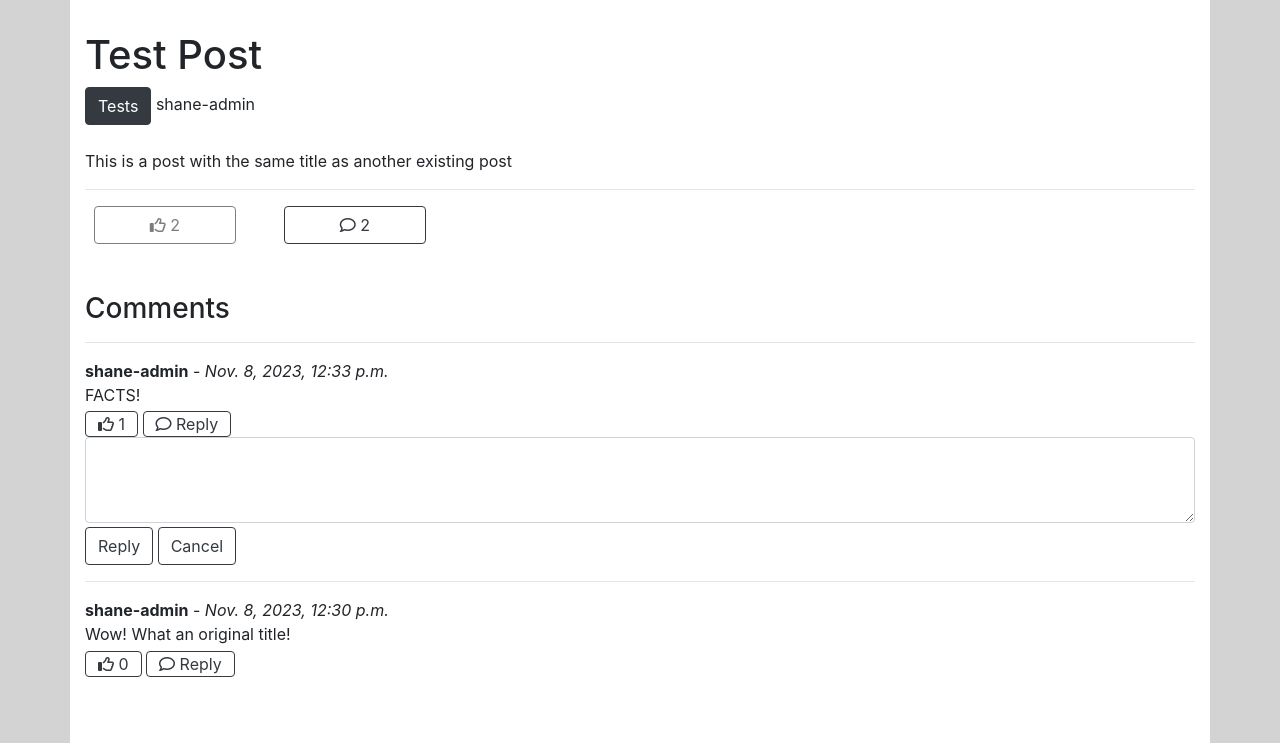
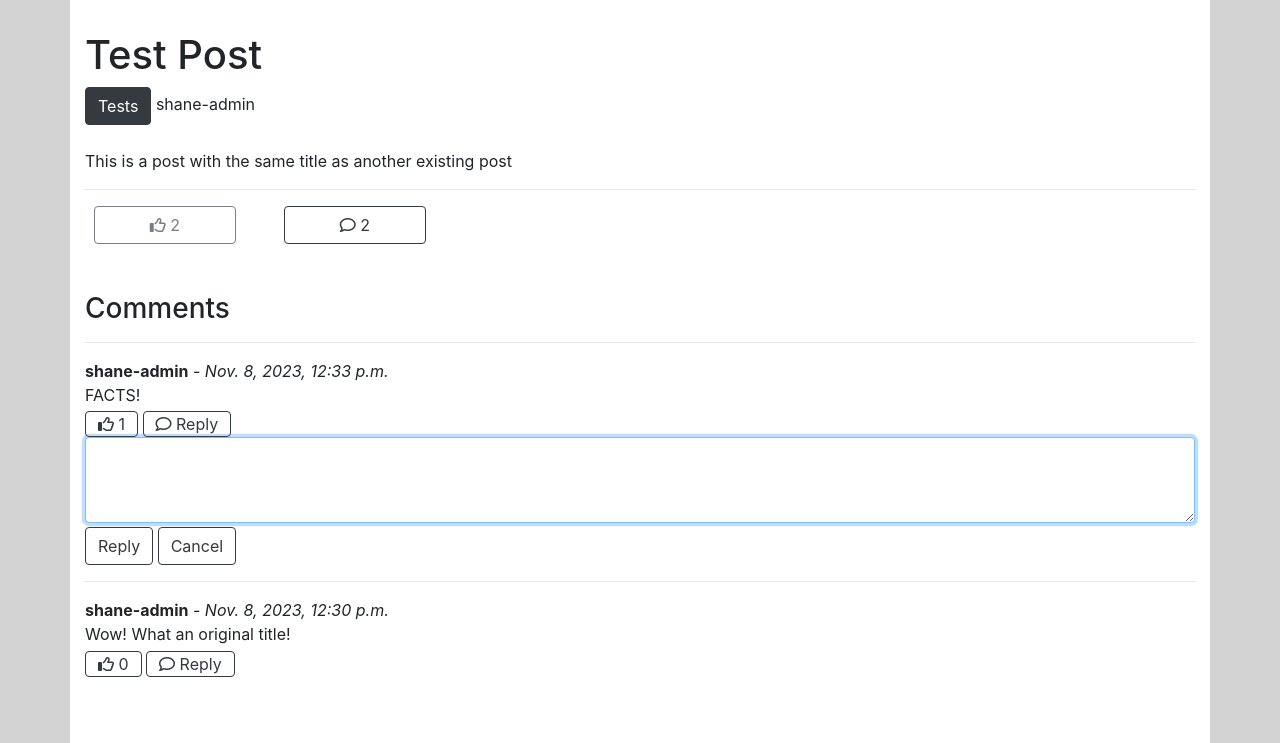
Before and after one commit to ShaneByrne0963/conversate-dot-com, a Django app: a page that uses templates/base.html in a window 1280 px wide, after a click on "Reply". Shown: the part 57-800 px from the top of the page. Run offline with Django 3.2, Linux system fonts and the light colour scheme; data comes from the database, SQL or seed files in the repository; both versions use the stored data as it was after the commit; some libraries are stand-ins or nearby versions.

Commit message:
Update reply button to focus on text area when clicked

```diff
--- a/forum/views.py
+++ b/forum/views.py
@@ -109,11 +109,17 @@ class SendComment(View):
     def post(self, request, slug):
         post = get_object_or_404(Post, slug=slug)
         comment_text = request.POST.get('content')
+        reply_id = int(request.POST.get('reply'))
+        reply_to = None
+
+        if reply_id is not None:
+            reply_to = get_object_or_404(Comment, id=reply_id)
 
         Comment.objects.create(
             post=post,
             content=comment_text,
-            posted_by=request.user
+            posted_by=request.user,
+            reply_to=reply_to
         )
         return HttpResponseRedirect(reverse('view_post', args=[slug]))
 
--- /dev/null
+++ b/static/js/comments.js
@@ -0,0 +1,4 @@
+// Focus on the reply text area when it is expanded
+$('.reply-collapse').on('shown.bs.collapse', (event) => {
+    event.target.getElementsByClassName('form-control')[0].focus();
+});
--- a/templates/base.html
+++ b/templates/base.html
@@ -102,5 +102,6 @@
         crossorigin="anonymous"></script>
     <!-- Custom JavaScript -->
     <script src="{% static 'js/script.js' %}"></script>
+    <script src="{% static 'js/comments.js' %}"></script>
 </body>
 </html>
--- a/templates/view_full_post.html
+++ b/templates/view_full_post.html
@@ -95,10 +95,11 @@
                         <i class="fa-regular fa-comment"></i>
                         Reply
                     </button>
-                    <form method="POST" action="{% url 'send_comment' post.slug %}" class="collapse" id="reply-to-{{ comment.id }}">
+                    <form method="POST" action="{% url 'send_comment' post.slug %}" class="collapse reply-collapse" id="reply-to-{{ comment.id }}">
                         {% csrf_token %}
+                        <input type="hidden" name="reply" value="{{ comment.id }}" aria-hidden="true">
                         <div class="form-group mb-1">
-                            <textarea class="form-control" name="content" id="post-comment" rows="3" required></textarea>
+                            <textarea class="form-control" name="content" rows="3" required></textarea>
                         </div>
                         <input type="submit" class="btn btn-outline-dark" value="Reply"></input>
                         <input type="reset" class="btn btn-outline-dark" value="Cancel" data-toggle="collapse"
```
Also changed, not shown: db.sqlite3.
